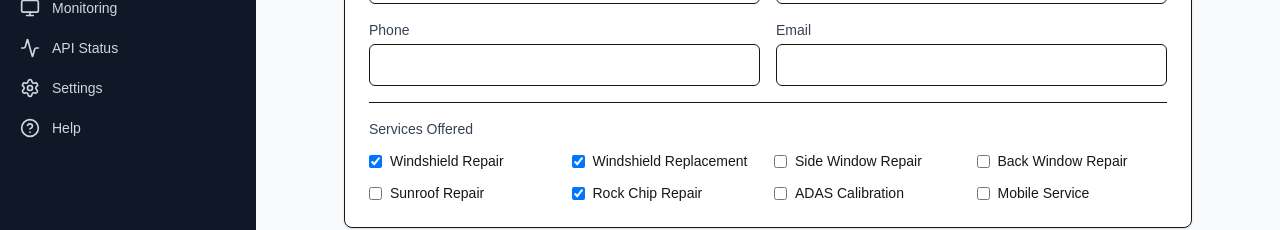
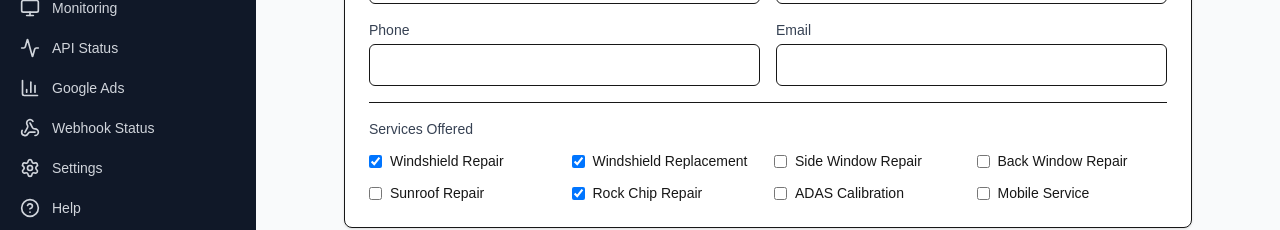
Before and after one commit to phort6n2/claude, a Next.js app: page /admin/clients/new in a window 1280 px wide. Shown: the part 395-625 px from the top of the page. Built offline with nearby package versions, Linux system fonts and the light colour scheme; no server answers; the database is empty.

Commit message:
Add Google Ads and Webhook Status to admin sidebar navigation

```diff
--- a/src/components/admin/Sidebar.tsx
+++ b/src/components/admin/Sidebar.tsx
@@ -16,6 +16,8 @@ import {
   Monitor,
   Store,
   UserCheck,
+  BarChart3,
+  Webhook,
 } from 'lucide-react'
 import { cn } from '@/lib/utils'
 
@@ -28,6 +30,8 @@ const navigation = [
   { name: 'Press Releases', href: '/admin/press-releases', icon: FileText },
   { name: 'Monitoring', href: '/admin/monitoring', icon: Monitor },
   { name: 'API Status', href: '/admin/api-status', icon: Activity },
+  { name: 'Google Ads', href: '/admin/google-ads-monitor', icon: BarChart3 },
+  { name: 'Webhook Status', href: '/admin/webhook-status', icon: Webhook },
   { name: 'Settings', href: '/admin/settings', icon: Settings },
   { name: 'Help', href: '/admin/help', icon: HelpCircle },
 ]
```
